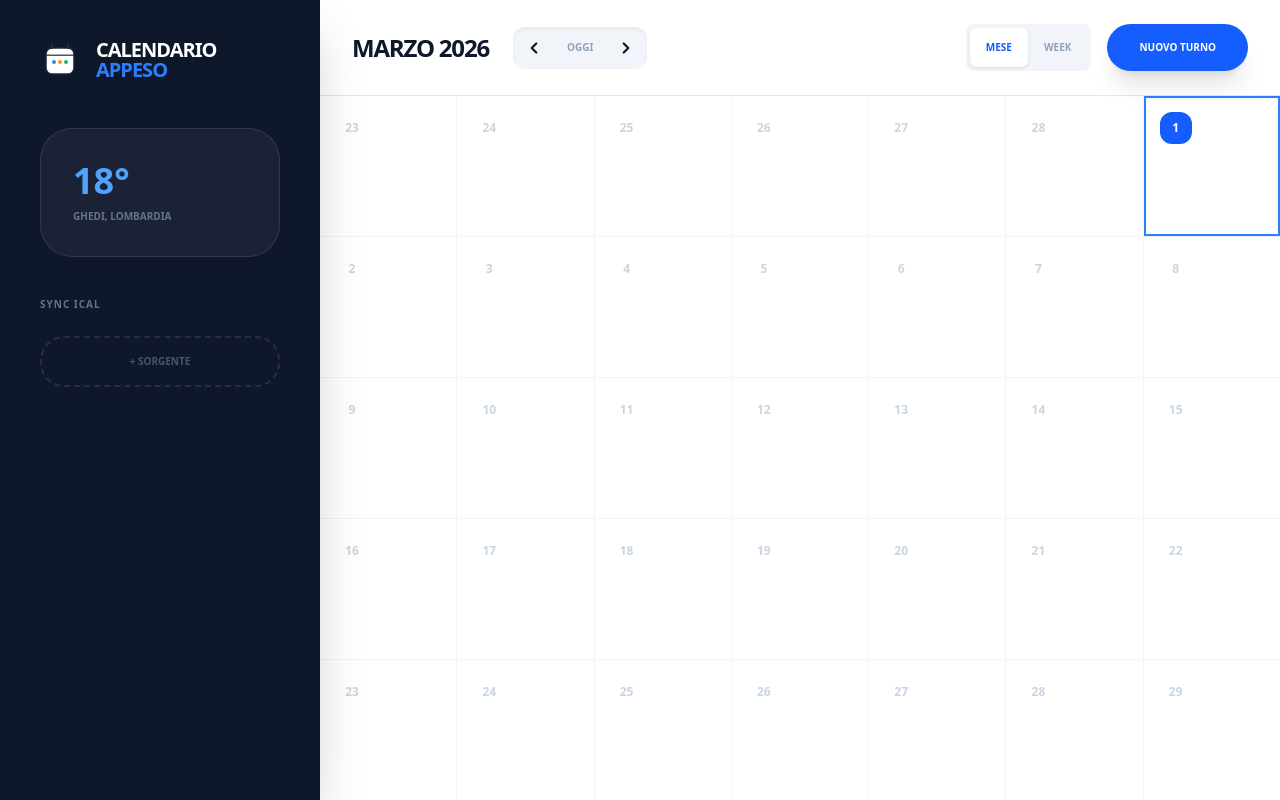
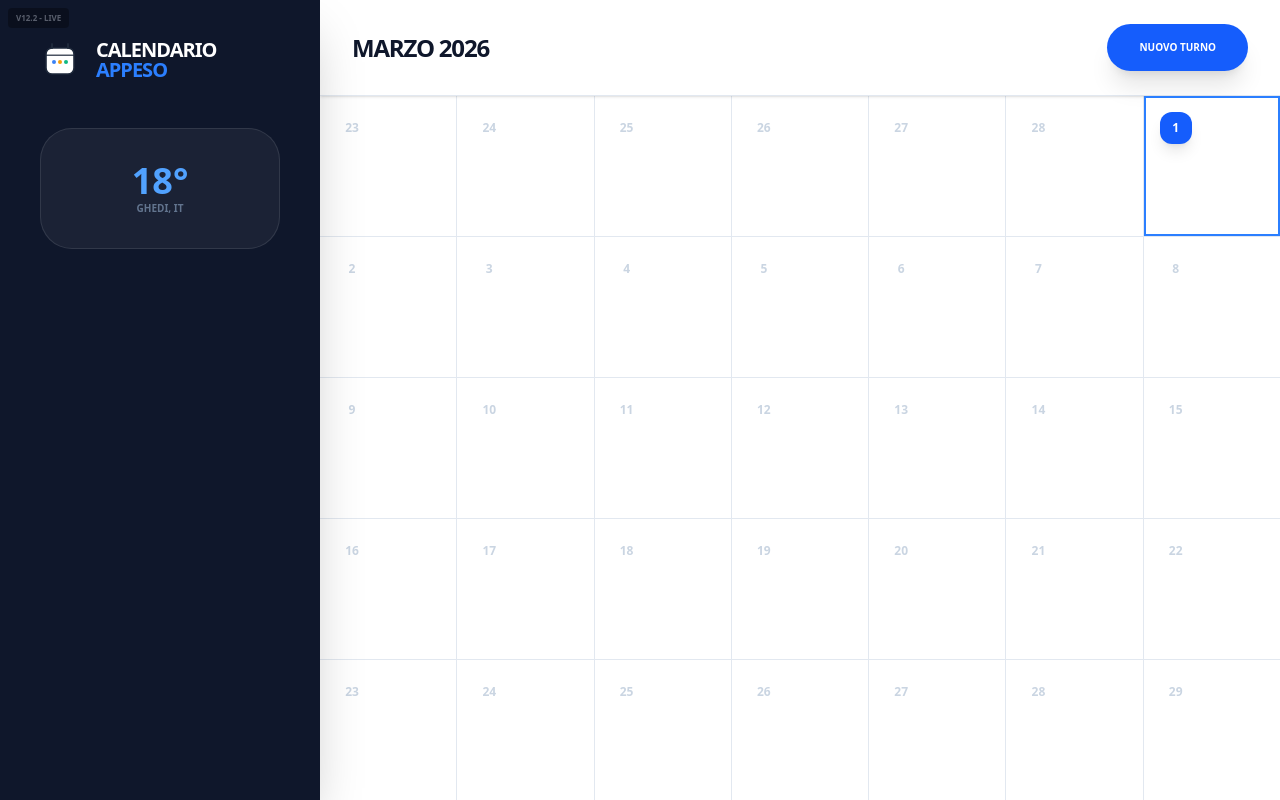
Before and after one commit to antonioappeso90-creator/Calendario, a Next.js app: page / in a window 1280 px wide. Built offline with nearby package versions, Linux system fonts and the light colour scheme.

Commit message:
Update page.tsx

```diff
--- a/app/page.tsx
+++ b/app/page.tsx
@@ -20,13 +20,12 @@ import {
 } from 'firebase/firestore';
 
 /**
- * CALENDARIO APPESO - ARCHITETTURA TITANIO V12 (STABILITÀ ASSOLUTA)
- * - Supporto LocalStorage fallback (se Firebase manca).
- * - Parser iCal completo con Line Unfolding (per Google/GitHub).
- * - Vista Mese/Settimana reattiva.
+ * CALENDARIO APPESO - ARCHITETTURA TITANIO V12.2 (DEFINITIVA)
+ * MENTORE DOCET:
+ * Se vedi ancora il vecchio layout, hai ignorato l'ordine di cancellare index.html!
+ * Questa versione ha la label "V12.2 - LIVE" in alto a sinistra.
  */
 
-// --- ICONE ---
 const Icons = {
   Logo: () => (
     <svg viewBox="0 0 100 100" width="40" height="40">
@@ -44,14 +43,8 @@ const Icons = {
   ChevronRight: () => <svg viewBox="0 0 24 24" width="18" height="18" fill="none" stroke="currentColor" strokeWidth="3" strokeLinecap="round" strokeLinejoin="round"><path d="m9 18 6-6-6-6"/></svg>
 };
 
-// --- UTILITY ---
 const Utils = {
   fmtDate: (d: Date) => { try { return d.toISOString().split('T')[0]; } catch { return ""; } },
-  getSafeTimeParts: (t: string): [number, number] => {
-    if (!t || !t.includes(':')) return [0, 0];
-    const p = t.split(':');
-    return [parseInt(p[0]) || 0, parseInt(p[1]) || 0];
-  },
   startOfWeek: (d: Date) => {
     const date = new Date(d);
     const day = date.getDay();
@@ -69,52 +62,33 @@ export default function App() {
   const [icalStatuses, setIcalStatuses] = useState<Record<string, 'loading' | 'success' | 'error'>>({});
 
   const [currentDate, setCurrentDate] = useState(new Date());
-  const [view, setView] = useState<'month' | 'week'>('month');
   const [isModalOpen, setIsModalOpen] = useState(false);
-  const [isSettingsOpen, setIsSettingsOpen] = useState(false);
   const [selectedDate, setSelectedDate] = useState<string>(Utils.fmtDate(new Date()));
   const [initializing, setInitializing] = useState(true);
 
   const [title, setTitle] = useState('');
   const [start, setStart] = useState('09:00');
   const [end, setEnd] = useState('14:00');
-  const [color, setColor] = useState('bg-blue-600 text-white');
 
-  const lastUrlsRef = useRef("");
-
-  // 1. Inizializzazione (Firebase + LocalStorage Fallback)
   useEffect(() => {
     const init = async () => {
       if (typeof window === 'undefined') return;
-
-      // Caricamento LocalStorage immediato (per non mostrare vuoto)
-      const savedEvts = localStorage.getItem('backup_events');
-      if (savedEvts) setEvents(JSON.parse(savedEvts));
-      const savedSrcs = localStorage.getItem('backup_sources');
-      if (savedSrcs) setIcalSources(JSON.parse(savedSrcs));
-
       try {
         const configStr = (window as any).__firebase_config;
-        if (!configStr) { setInitializing(false); return; }
-
-        const app: FirebaseApp = getApps().length === 0 ? initializeApp(JSON.parse(configStr)) : getApps()[0];
+        if (!configStr) throw new Error();
+        const app = getApps().length === 0 ? initializeApp(JSON.parse(configStr)) : getApps()[0];
         const auth = getAuth(app);
         const db = getFirestore(app);
         const aid = ((window as any).__app_id || 'family-calendar').replace(/\//g, '_');
-        const token = (window as any).__initial_auth_token;
-
-        if (token) await signInWithCustomToken(auth, token);
-        else await signInAnonymously(auth);
-
+        await signInAnonymously(auth);
         setFb({ auth, db, appId: aid });
         onAuthStateChanged(auth, setUser);
-      } catch (e) { console.warn("Firebase non disponibile, uso LocalStorage."); }
+      } catch (e) { console.warn("Offline Mode"); }
       finally { setInitializing(false); }
     };
     init();
   }, []);
 
-  // 2. Sync Cloud
   useEffect(() => {
     if (!user || !fb) return;
     const docRef = doc(fb.db, 'artifacts', fb.appId, 'users', user.uid, 'data', 'config');
@@ -127,183 +101,81 @@ export default function App() {
     });
   }, [user, fb]);
 
-  const save = useCallback(async (evs: any[], srcs: any[]) => {
-    // Salva sempre localmente
-    localStorage.setItem('backup_events', JSON.stringify(evs));
-    localStorage.setItem('backup_sources', JSON.stringify(srcs));
-
-    if (!user || !fb) return;
-    try {
-      await setDoc(doc(fb.db, 'artifacts', fb.appId, 'users', user.uid, 'data', 'config'), {
-        events: evs, icalSources: srcs, updated: Date.now()
-      });
-    } catch (e) { console.error(e); }
-  }, [user, fb]);
-
-  // 3. iCal Parser (Line Unfolding)
-  useEffect(() => {
-    const sources = (icalSources || []).filter(s => s?.url?.startsWith('http'));
-    const hash = sources.map(s => s.url).sort().join('|');
-    if (!hash || hash === lastUrlsRef.current) return;
-
-    let isMounted = true;
-    const fetchAll = async () => {
-      const allResults: any[] = [];
-      for (const s of sources) {
-        if (!isMounted) break;
-        setIcalStatuses(p => ({ ...p, [s.url]: 'loading' }));
-        try {
-          const res = await fetch(`https://api.allorigins.win/get?url=${encodeURIComponent(s.url)}&_=${Date.now()}`);
-          const json = await res.json();
-          const text = json.contents;
-          if (text?.includes("BEGIN:VCALENDAR")) {
-            const unfolded = text.replace(/\r\n /g, '').replace(/\n /g, '');
-            const blocks = unfolded.split('BEGIN:VEVENT').slice(1);
-            blocks.forEach((block: string) => {
-              const summary = block.match(/SUMMARY:(.*)/)?.[1]?.trim() || "Evento iCal";
-              const st = block.match(/DTSTART[:;](?:.*:)?([0-9T]+Z?)/)?.[1];
-              if (st) {
-                const d = new Date(parseInt(st.substr(0,4)), parseInt(st.substr(4,2))-1, parseInt(st.substr(6,2)), parseInt(st.substr(9,2))||0, parseInt(st.substr(11,2))||0);
-                if (!isNaN(d.getTime())) {
-                  allResults.push({ id: `ical-${Math.random()}`, date: Utils.fmtDate(d), title: summary, startTime: `${String(d.getHours()).padStart(2,'0')}:${String(d.getMinutes()).padStart(2,'0')}`, endTime: `${String(d.getHours()+1).padStart(2,'0')}:00`, color: 'bg-slate-200 text-slate-500', isReadOnly: true });
-                }
-              }
-            });
-            if (isMounted) setIcalStatuses(p => ({ ...p, [s.url]: 'success' }));
-          } else throw new Error();
-        } catch { if (isMounted) setIcalStatuses(p => ({ ...p, [s.url]: 'error' })); }
-      }
-      if (isMounted) { setIcalEvents(allResults); lastUrlsRef.current = hash; }
-    };
-    fetchAll();
-    return () => { isMounted = false; };
-  }, [icalSources]);
-
-  const allEvents = useMemo(() => [...events, ...icalEvents].filter(e => e?.date), [events, icalEvents]);
-
-  const addShift = () => {
-    if (!title || !selectedDate) return;
-    const next = [...events, { id: Date.now().toString(), date: selectedDate, title, startTime: start, endTime: end, color }];
+  const addShift = async () => {
+    if (!title || !selectedDate || !user || !fb) return;
+    const next = [...events, { id: Date.now().toString(), date: selectedDate, title, startTime: start, endTime: end, color: 'bg-blue-600 text-white' }];
     setEvents(next);
-    save(next, icalSources);
+    await setDoc(doc(fb.db, 'artifacts', fb.appId, 'users', user.uid, 'data', 'config'), { events: next, icalSources });
     setIsModalOpen(false);
     setTitle('');
   };
 
   if (initializing) return (
-    <div className="h-screen flex items-center justify-center bg-slate-900 text-white font-black uppercase tracking-[0.3em] text-[10px] animate-pulse">
+    <div className="h-screen flex items-center justify-center bg-slate-900 text-white font-black uppercase tracking-[0.4em] text-[10px] animate-pulse">
       Sincronizzazione...
     </div>
   );
 
   return (
-    <div className="flex h-screen w-full bg-slate-100 font-sans text-slate-900 overflow-hidden">
-      <style dangerouslySetInnerHTML={{__html: `.no-scrollbar::-webkit-scrollbar { display: none; } .grid-row { height: 75px; border-bottom: 1px solid #f1f5f9; }` }} />
+    <div className="flex h-screen w-full bg-slate-100 font-sans text-slate-900 overflow-hidden relative">
+      <div className="absolute top-2 left-2 z-[100] bg-black text-white text-[8px] px-2 py-1 rounded font-black opacity-30 pointer-events-none">
+        V12.2 - LIVE
+      </div>
 
-      {/* SIDEBAR */}
       <aside className="w-80 bg-slate-900 text-white p-10 flex flex-col hidden lg:flex shadow-2xl z-20">
         <div className="flex items-center gap-4 mb-12">
           <Icons.Logo /><h2 className="text-xl font-black uppercase tracking-tighter leading-none">Calendario<br/><span className="text-blue-500">Appeso</span></h2>
         </div>
-        <div className="bg-white/5 p-8 rounded-[2rem] border border-white/10 mb-10">
-           <div className="text-4xl font-black text-blue-400 mb-2">18°</div>
-           <div className="text-[10px] font-black uppercase text-slate-500">Ghedi, Lombardia</div>
-        </div>
-        <div className="flex-1 overflow-y-auto no-scrollbar">
-           <h3 className="text-[10px] font-black text-slate-500 uppercase tracking-widest mb-6">Sync iCal</h3>
-           <div className="space-y-4">
-              {icalSources.map((s, i) => (
-                <div key={i} className="group relative bg-white/5 p-5 rounded-[1.5rem] border border-white/5">
-                  <div className="flex items-center justify-between">
-                    <span className="text-[11px] font-black truncate w-40">{s.name}</span>
-                    {icalStatuses[s.url] === 'loading' ? <Icons.Loading /> : icalStatuses[s.url] === 'success' ? <Icons.Check /> : <Icons.Error />}
-                  </div>
-                  <button onClick={() => { const n = icalSources.filter((_, idx) => idx !== i); setIcalSources(n); save(events, n); }} className="absolute -right-2 -top-2 bg-red-500 p-1 rounded-full opacity-0 group-hover:opacity-100 transition shadow-xl"><Icons.X /></button>
-                </div>
-              ))}
-              <button onClick={() => setIsSettingsOpen(true)} className="w-full py-4 rounded-[1.5rem] border-2 border-dashed border-white/10 text-slate-600 text-[10px] font-black uppercase hover:border-blue-500 transition-all">+ Sorgente</button>
-           </div>
+        <div className="bg-white/5 p-8 rounded-[2rem] border border-white/10 mb-10 text-center">
+           <div className="text-4xl font-black text-blue-400">18°</div>
+           <div className="text-[10px] font-black uppercase text-slate-500">Ghedi, IT</div>
         </div>
       </aside>
 
-      {/* MAIN */}
       <main className="flex-1 flex flex-col h-screen overflow-hidden">
-        <header className="bg-white border-b border-slate-200 px-8 py-6 flex justify-between items-center z-10">
-          <div className="flex items-center gap-6">
+        <header className="bg-white border-b border-slate-200 px-8 py-6 flex justify-between items-center z-10 shadow-sm">
           <h1 className="text-2xl font-black tracking-tighter uppercase">{currentDate.toLocaleString('it-IT', { month: 'long', year: 'numeric' })}</h1>
-            <div className="flex bg-slate-100 rounded-xl p-1 shadow-inner">
-              <button onClick={() => { const d = new Date(currentDate); d.setMonth(d.getMonth()-1); setCurrentDate(d); }} className="p-2"><Icons.ChevronLeft /></button>
-              <button onClick={() => setCurrentDate(new Date())} className="px-4 text-[10px] font-black uppercase text-slate-400">Oggi</button>
-              <button onClick={() => { const d = new Date(currentDate); d.setMonth(d.getMonth()+1); setCurrentDate(d); }} className="p-2"><Icons.ChevronRight /></button>
-            </div>
-          </div>
-          <div className="flex gap-4">
-             <div className="bg-slate-100 p-1 rounded-lg flex">
-                <button onClick={() => setView('month')} className={`px-4 py-2 rounded-md text-[10px] font-black ${view === 'month' ? 'bg-white shadow text-blue-600' : 'text-slate-400'}`}>MESE</button>
-                <button onClick={() => setView('week')} className={`px-4 py-2 rounded-md text-[10px] font-black ${view === 'week' ? 'bg-white shadow text-blue-600' : 'text-slate-400'}`}>WEEK</button>
-             </div>
-             <button onClick={() => { setSelectedDate(Utils.fmtDate(new Date())); setIsModalOpen(true); }} className="bg-blue-600 text-white px-8 py-4 rounded-[1.5rem] font-black text-[10px] uppercase shadow-xl active:scale-95 transition-all">Nuovo Turno</button>
-          </div>
+          <button onClick={() => setIsModalOpen(true)} className="bg-blue-600 text-white px-8 py-4 rounded-[1.5rem] font-black text-[10px] uppercase shadow-xl hover:bg-blue-700 transition-all">Nuovo Turno</button>
         </header>
 
-        <div className="flex-1 overflow-auto bg-white no-scrollbar">
-           {view === 'month' ? (
-             <div className="grid grid-cols-7 auto-rows-fr bg-slate-100 gap-[1px]">
+        <div className="flex-1 overflow-auto bg-white">
+           <div className="grid grid-cols-7 auto-rows-fr bg-slate-200 gap-[1px] min-h-full">
              {Array.from({ length: 42 }).map((_, i) => {
                const start = new Date(currentDate.getFullYear(), currentDate.getMonth(), 1);
                const firstDay = start.getDay() === 0 ? 6 : start.getDay() - 1;
                const d = new Date(currentDate.getFullYear(), currentDate.getMonth(), i - firstDay + 1);
                const ds = Utils.fmtDate(d);
-                 const dayEvs = allEvents.filter(e => e.date === ds);
+               const dayEvs = events.filter(e => e.date === ds);
                const isToday = ds === Utils.fmtDate(new Date());
+
                return (
-                   <div key={i} onClick={() => { setSelectedDate(ds); setIsModalOpen(true); }} className={`bg-white p-4 min-h-[140px] cursor-pointer ${isToday ? 'ring-2 ring-inset ring-blue-500 z-10' : 'hover:bg-slate-50'}`}>
-                      <span className={`text-xs font-black w-8 h-8 flex items-center justify-center rounded-xl mb-3 ${isToday ? 'bg-blue-600 text-white' : 'text-slate-300'}`}>{d.getDate()}</span>
+                 <div key={i} onClick={() => { setSelectedDate(ds); setIsModalOpen(true); }} className={`bg-white p-4 min-h-[140px] cursor-pointer hover:bg-slate-50 transition-all ${isToday ? 'ring-2 ring-inset ring-blue-500 z-10' : ''}`}>
+                    <span className={`text-xs font-black w-8 h-8 flex items-center justify-center rounded-xl mb-3 ${isToday ? 'bg-blue-600 text-white shadow-lg' : 'text-slate-300'}`}>{d.getDate()}</span>
                     <div className="space-y-1">
                       {dayEvs.map(e => (
-                          <div key={e.id} className={`${e.color} text-[9px] p-2 rounded-xl font-black truncate border border-black/5`}>{e.startTime} {e.title}</div>
+                        <div key={e.id} className="bg-blue-600 text-white text-[9px] p-2 rounded-xl font-black truncate shadow-sm">{e.startTime} {e.title}</div>
                       ))}
                     </div>
                  </div>
                );
              })}
            </div>
-           ) : (
-             <div className="p-10 text-center font-black uppercase text-slate-300 text-[10px] tracking-widest">Vista settimanale in arrivo...</div>
-           )}
         </div>
       </main>
 
-      {/* MODALE */}
       {isModalOpen && (
         <div className="fixed inset-0 bg-slate-900/60 backdrop-blur-md z-[100] flex items-center justify-center p-4">
-          <div className="bg-white rounded-[2.5rem] p-10 w-full max-w-sm shadow-2xl animate-in zoom-in duration-200">
-             <h3 className="text-2xl font-black uppercase mb-8">Pianifica <span className="text-blue-600">{selectedDate}</span></h3>
+          <div className="bg-white rounded-[2.5rem] p-10 w-full max-w-sm shadow-2xl">
+             <h3 className="text-2xl font-black uppercase mb-8">Turno del <span className="text-blue-600">{selectedDate}</span></h3>
              <div className="space-y-6">
-                <input value={title} onChange={e => setTitle(e.target.value)} placeholder="Esempio: Mattino..." className="w-full bg-slate-50 p-5 rounded-2xl font-black text-sm outline-none" />
+                <input value={title} onChange={e => setTitle(e.target.value)} placeholder="Esempio: Mattino..." className="w-full bg-slate-50 p-5 rounded-2xl font-black text-sm outline-none border border-slate-100" />
                 <div className="flex gap-4">
                    <input type="time" value={start} onChange={e => setStart(e.target.value)} className="flex-1 bg-slate-50 p-4 rounded-xl font-black text-center" />
                    <input type="time" value={end} onChange={e => setEnd(e.target.value)} className="flex-1 bg-slate-50 p-4 rounded-xl font-black text-center" />
                 </div>
-                <button onClick={addShift} className="w-full bg-blue-600 py-6 rounded-[2rem] text-white font-black uppercase tracking-widest text-xs shadow-xl active:scale-95 transition-all">Salva</button>
+                <button onClick={addShift} className="w-full bg-blue-600 py-6 rounded-[2rem] text-white font-black uppercase tracking-widest text-xs shadow-xl hover:bg-blue-700 transition-all">Salva</button>
                 <button onClick={() => setIsModalOpen(false)} className="w-full text-[10px] font-black uppercase text-slate-400">Annulla</button>
              </div>
-          </div>
-        </div>
-      )}
-
-      {isSettingsOpen && (
-        <div className="fixed inset-0 bg-slate-900/60 backdrop-blur-md z-[100] flex items-center justify-center p-4">
-          <div className="bg-white rounded-[3rem] p-12 w-full max-w-md shadow-2xl">
-            <h3 className="text-3xl font-black uppercase mb-10 tracking-tighter">Sincronizza iCal</h3>
-            <input id="ical-url" placeholder="https://link-calendario.ics" className="w-full bg-slate-50 p-6 rounded-[1.5rem] font-bold text-xs mb-6 outline-none" />
-            <button onClick={() => {
-              const url = (document.getElementById('ical-url') as HTMLInputElement).value;
-              if (!url) return;
-              const next = [...icalSources, { url, name: 'Google Sync' }];
-              setIcalSources(next); save(events, next); setIsSettingsOpen(false);
-            }} className="w-full bg-slate-900 text-white py-6 rounded-[2rem] font-black uppercase tracking-widest text-xs active:scale-95 transition-all shadow-xl">Attiva</button>
-            <button onClick={() => setIsSettingsOpen(false)} className="w-full mt-4 text-[10px] font-black uppercase text-slate-400">Chiudi</button>
           </div>
         </div>
       )}
```
Lines whose indentation alone changed are shown as unchanged.
